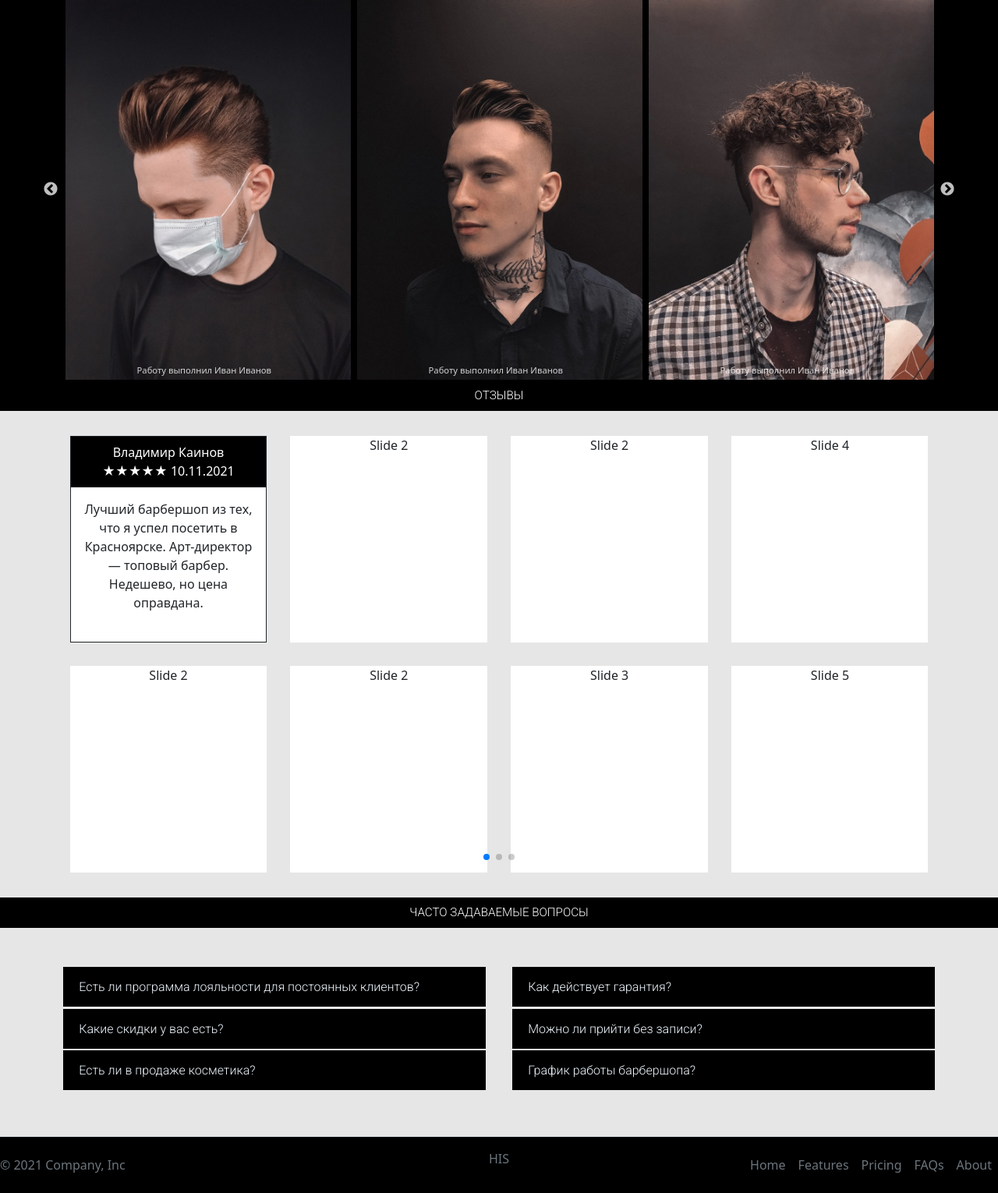
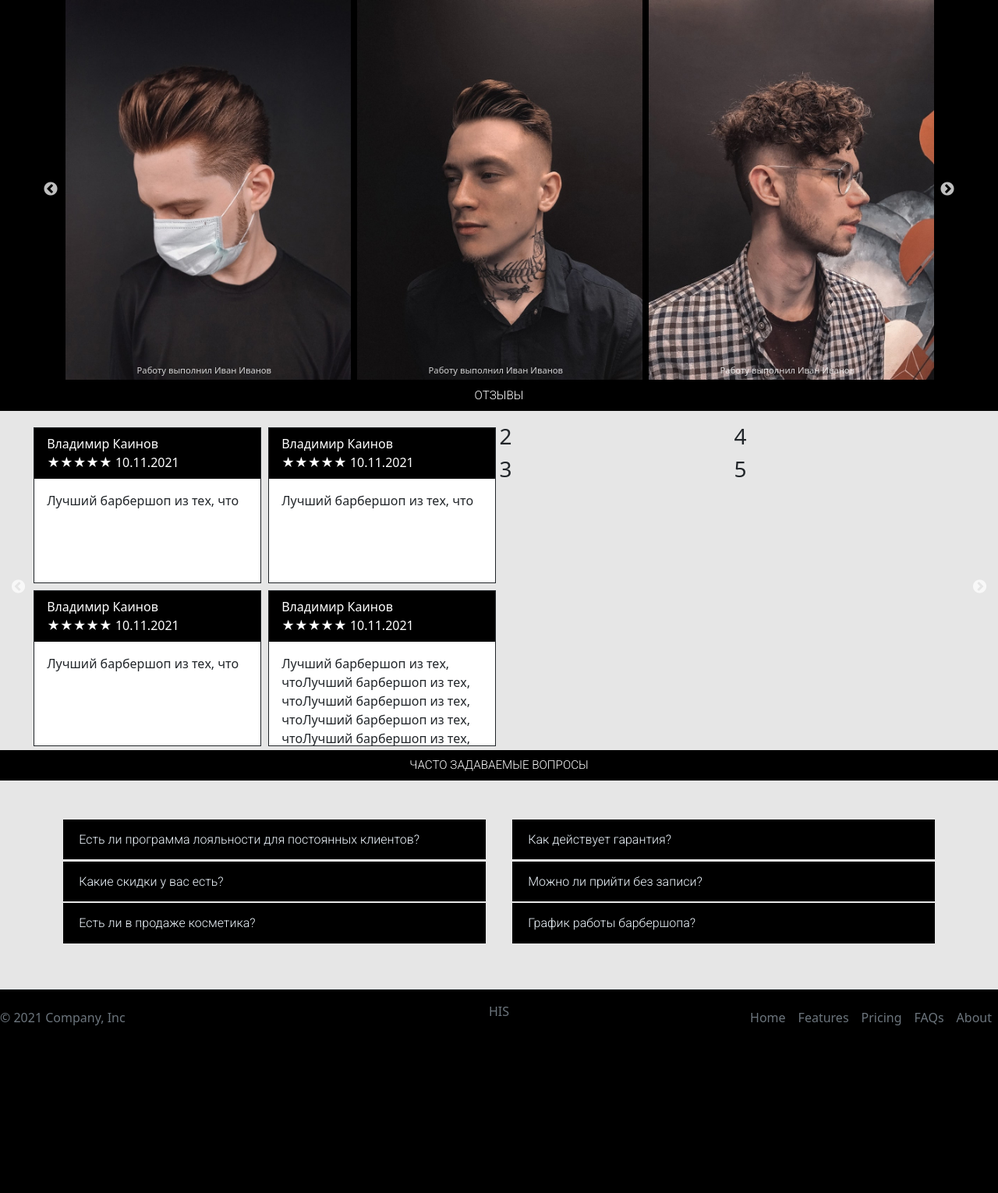
Before and after one commit to nickita38r/HIS, a Django app: page / in a window 1280 px wide. Shown: the part 1498-3028 px from the top of the page at 78% size. After the commit the page ends 2813 px from the top, so only its background shows below. Run offline with Django 4.2, Linux system fonts and the light colour scheme; data comes from the database, SQL or seed files in the repository; some libraries are stand-ins or nearby versions.

Commit message:
reviews commit (нужно сделать , размеры шрифты)

```diff
--- a/his_barber/mainapp/templates/base.html
+++ b/his_barber/mainapp/templates/base.html
@@ -8,8 +8,6 @@
 
     <!--Bootstrap-->
     <link href="https://cdn.jsdelivr.net/npm/bootstrap@5.1.3/dist/css/bootstrap.min.css" rel="stylesheet" integrity="sha384-1BmE4kWBq78iYhFldvKuhfTAU6auU8tT94WrHftjDbrCEXSU1oBoqyl2QvZ6jIW3" crossorigin="anonymous">
-    <!-- Link Swiper's CSS -->
-    <link rel="stylesheet" href="https://unpkg.com/swiper/swiper-bundle.min.css"/>
     <!--Шрифты-->
     <link href="https://fonts.googleapis.com/css2?family=Montserrat:wght@300;400;500;600;700;800&family=Open+Sans:wght@300;400;500;600;700&family=Roboto:wght@300;400;500;700&display=swap" rel="stylesheet">
 
@@ -178,12 +176,13 @@
     </section>
     <!--Блок мастеров конец-->
 
-    <!--Блок мастеров начало-->
+    <!--Блок Работы начало-->
     <section class="works" id="works">
+
       <div class="section-title">
         <p class="section-title-text">РАБОТЫ</p>
       </div>
-    </section>
+
       <div class="work">
         <div class="row block-uns-work">
           {% for image in hearstyle %}
@@ -198,12 +197,88 @@
           {% endfor %}
         </div>
       </div>
-    <!--Блок мастеров конец-->
+
+    </section>
+
+    <!--Блок Работы конец-->
 
     <!--Отзывы начало-->
     <section class="review" id="review">
       <div class="section-title">
         <p class="section-title-text">ОТЗЫВЫ</p>
+      </div>
+
+      <div class="slick-wrapper slick-wrapper-review">
+        <div id="slick-review">
+          <div class="slide-item">
+            <div class="card card-review border-dark  cart-border">
+              <div class="card-header bg-black text-white">
+                <p>Владимир Каинов</p>
+                <p>★★★★★ <span>10.11.2021</span></p>
+              </div>
+              <div class="card-body text-dark">
+                <p class="card-text">
+                  Лучший барбершоп из тех, что               </p>
+              </div>
+            </div>
+          </div>
+          <div class="slide-item">
+            <div class="card card-review border-dark  cart-border">
+              <div class="card-header bg-black text-white">
+                <p>Владимир Каинов</p>
+                <p>★★★★★ <span>10.11.2021</span></p>
+              </div>
+              <div class="card-body text-dark">
+                <p class="card-text">
+                  Лучший барбершоп из тех, что               </p>
+              </div>
+            </div>
+          </div>
+          <div class="slide-item">
+            <div class="card card-review border-dark  cart-border">
+              <div class="card-header bg-black text-white">
+                <p>Владимир Каинов</p>
+                <p>★★★★★ <span>10.11.2021</span></p>
+              </div>
+              <div class="card-body text-dark">
+                <p class="card-text">
+                  Лучший барбершоп из тех, что               </p>
+              </div>
+            </div>
+          </div>
+          <div class="slide-item">
+            <div class="card card-review border-dark  cart-border">
+              <div class="card-header bg-black text-white">
+                <p>Владимир Каинов</p>
+                <p>★★★★★ <span>10.11.2021</span></p>
+              </div>
+              <div class="card-body text-dark">
+                <p class="card-text">
+                  Лучший барбершоп из тех, чтоЛучший барбершоп из тех, чтоЛучший барбершоп из тех, чтоЛучший барбершоп из тех, чтоЛучший барбершоп из тех, чтоЛучший барбершоп из тех, чтоЛучший барбершоп из тех, чтоЛучший барбершоп из тех, чтоЛучший барбершоп из тех, чтоЛучший барбершоп из тех, чтоЛучший барбершоп из тех, что               </p>
+              </div>
+            </div>
+          </div>
+
+
+
+
+          <div class="slide-item"><h3>2</h3></div>
+          <div class="slide-item"><h3>3</h3></div>
+          <div class="slide-item"><h3>4</h3></div>
+          <div class="slide-item"><h3>5</h3></div>
+          <div class="slide-item"><h3>6</h3></div>
+          <div class="slide-item"><h3>7</h3></div>
+          <div class="slide-item"><h3>8</h3></div>
+          <div class="slide-item"><h3>9</h3></div>
+          <div class="slide-item"><h3>10</h3></div>
+          <div class="slide-item"><h3>11</h3></div>
+          <div class="slide-item"><h3>12</h3></div>
+          <div class="slide-item"><h3>13</h3></div>
+          <div class="slide-item"><h3>14</h3></div>
+          <div class="slide-item"><h3>15</h3></div>
+          <div class="slide-item"><h3>16</h3></div>
+          <div class="slide-item"><h3>17</h3></div>
+        </div>
       </div>
 
 
@@ -227,39 +302,6 @@
       </div>-->
 
     </section>
-
-      <div class="t74">
-        <div class="swiper mySwiper">
-          <div class="swiper-wrapper">
-            <div class="swiper-slide">
-              <div class="card border-dark h-100 cart-border">
-                <div class="card-header bg-black text-white">
-                  <p>Владимир Каинов</p>
-                  <p>★★★★★ <span>10.11.2021</span></p>
-                </div>
-                <div class="card-body text-dark">
-                  <p class="card-text">
-                    Лучший барбершоп из тех, что я успел посетить в Красноярске. Арт-директор — топовый барбер. Недешево, но цена оправдана.
-                  </p>
-                </div>
-              </div>
-            </div>
-            <div class="swiper-slide">Slide 2</div>
-            <div class="swiper-slide">Slide 2</div>
-            <div class="swiper-slide">Slide 2</div>
-            <div class="swiper-slide">Slide 2</div>
-            <div class="swiper-slide">Slide 3</div>
-            <div class="swiper-slide">Slide 4</div>
-            <div class="swiper-slide">Slide 5</div>
-            <div class="swiper-slide">Slide 6</div>
-            <div class="swiper-slide">Slide 7</div>
-            <div class="swiper-slide">Slide 8</div>
-            <div class="swiper-slide">Slide 9</div>
-          </div>
-          <div class="swiper-pagination"></div>
-        </div>
-      </div>
-
 
     <!--Отзывы конец-->
 
@@ -331,24 +373,13 @@
     </footer>
     <!--Футер конец-->
 
+    <!--Jquery скрипт-->
+    <script src="https://code.jquery.com/jquery-3.2.1.slim.min.js" integrity="sha384-KJ3o2DKtIkvYIK3UENzmM7KCkRr/rE9/Qpg6aAZGJwFDMVNA/GpGFF93hXpG5KkN" crossorigin="anonymous"></script>
     <!--Скрипты Bootstrap-->
-    <script src="https://code.jquery.com/jquery-3.2.1.slim.min.js" integrity="sha384-KJ3o2DKtIkvYIK3UENzmM7KCkRr/rE9/Qpg6aAZGJwFDMVNA/GpGFF93hXpG5KkN" crossorigin="anonymous"></script>
     <script src="https://cdn.jsdelivr.net/npm/bootstrap@5.1.3/dist/js/bootstrap.bundle.min.js" integrity="sha384-ka7Sk0Gln4gmtz2MlQnikT1wXgYsOg+OMhuP+IlRH9sENBO0LRn5q+8nbTov4+1p" crossorigin="anonymous"></script>
-    <script src="https://unpkg.com/swiper/swiper-bundle.min.js"></script>
+    <!--Sliker скрипт-->
     <script src="{% static 'slick/slick.min.js'%}"></script>
+    <!--локальные скрипты-->
     <script src="{% static 'js/script.js' %}"></script>
-    <script>
-      var swiper = new Swiper(".mySwiper", {
-        slidesPerView: 4,
-        grid: {
-          rows: 2,
-        },
-        spaceBetween: 30,
-        pagination: {
-          el: ".swiper-pagination",
-          clickable: true,
-        },
-      });
-    </script>
   </body>
 </html>
--- a/his_barber/static/css/style-reviews.css
+++ b/his_barber/static/css/style-reviews.css
@@ -1,7 +1,23 @@
+
+.slick-wrapper-review
+{
+    margin: 0 3%    ;
+}
 .review-cart-margin
 {
     padding: .6rem;
 }
+
+
+
+.card-review{
+    height: 200px;
+    margin: .3rem .3rem;
+    overflow: auto;
+}
+.card-review::-webkit-scrollbar {
+    width: 0;
+  }
 .cart-border
 {
     border-radius: 0;
@@ -14,27 +30,8 @@
 {
     margin: 0;
 }
-html,
-body {
-  position: relative;
-  height: 100%;
+.card-body-review
+{
+    height: 100%;
+    overflow: auto;
 }
-.t74{
-    height: 70%;
-    margin: 2rem 7%;
-}
-
-
-.swiper {
-    width: 100%;
-    height: 100%;
-    margin-left: auto;
-    margin-right: auto;
-  }
-
-  .swiper-slide {
-    text-align: center;
-    background: #fff;
-    height: calc((100% - 30px) / 2) !important;
-
-  }
--- a/his_barber/static/js/script.js
+++ b/his_barber/static/js/script.js
@@ -61,15 +61,12 @@ $('.block-uns-work').slick({
   ]
 });
 
-$('reviews_all').slick({
+$('#slick-review').slick({
   rows: 2,
-  slidesToShow: 3,
-  responsive: [
-      {
-      breakpoint: 768,
-      settings: {
-         slidesToShow: 1
-      }
-     }
-   ]
- });
+  dots: false,
+  arrows: true,
+  infinite: true,
+  speed: 300,
+  slidesToShow: 4,
+  slidesToScroll: 4
+});
```
Lines whose indentation alone changed are shown as unchanged.
